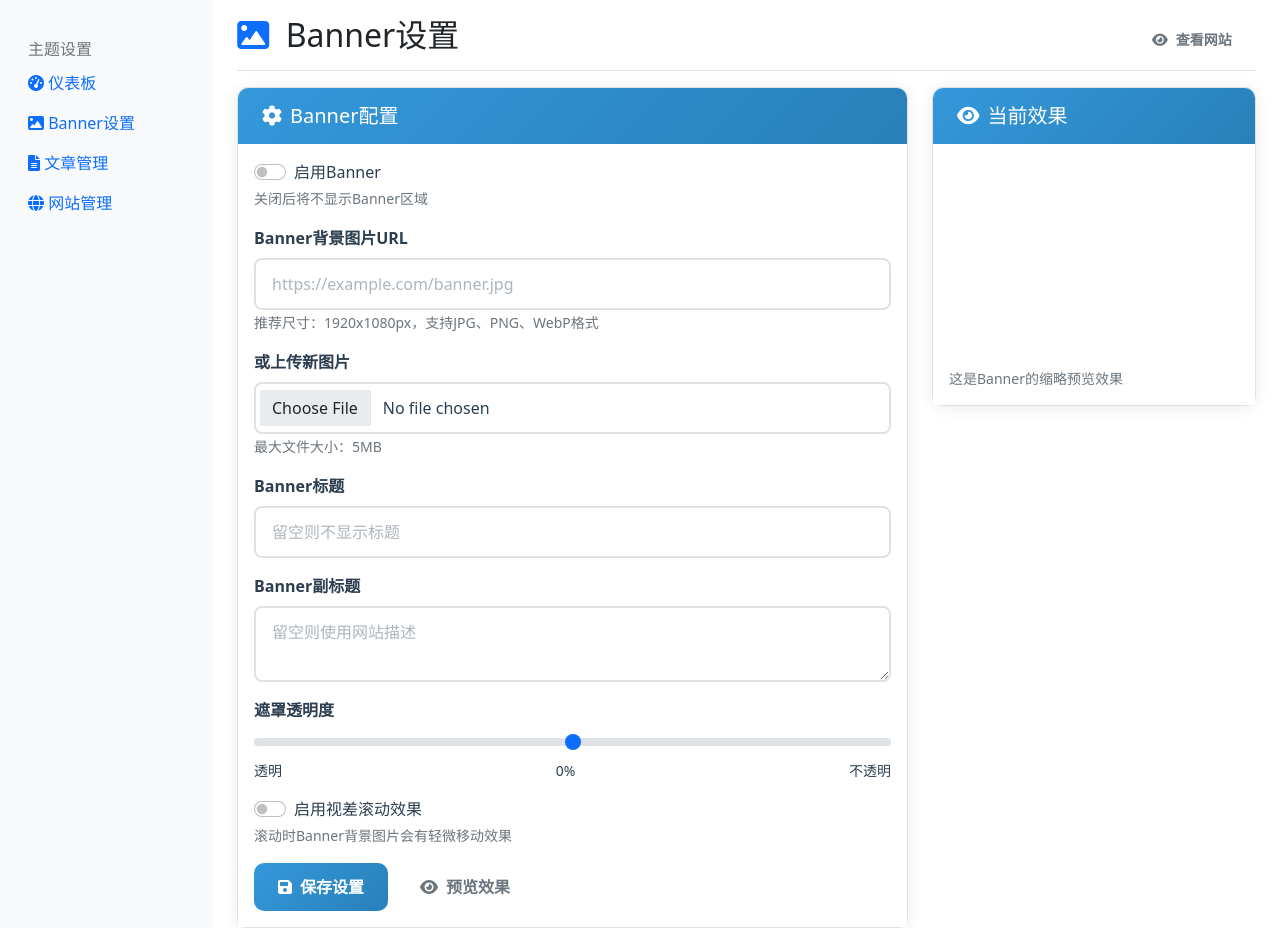
After one commit to ShourGG/boke, a PHP site: page /app/views/admin/banner/index.php in a window 1280 px wide. The commit adds this page. Run offline with PHP 8.4, Linux system fonts and the light colour scheme; the template is opened without the code that fills it, so the values that code supplies are empty; some libraries are stand-ins or nearby versions.

Commit message:
Add Banner management system: admin panel for custom banner images, settings, and scroll arrow fix

```diff
--- a/app/core/Router.php
+++ b/app/core/Router.php
@@ -81,6 +81,12 @@ class Router
         $this->addRoute('admin/websites/edit/{id}', 'AdminWebsiteController@edit');
         $this->addRoute('admin/websites/delete/{id}', 'AdminWebsiteController@delete');
         $this->addRoute('admin/websites/batch-action', 'AdminWebsiteController@batchAction');
+
+        // Admin Banner Management
+        $this->addRoute('admin/banner', 'BannerController@index');
+        $this->addRoute('admin/banner/update', 'BannerController@update');
+        $this->addRoute('admin/banner/preview', 'BannerController@preview');
+        $this->addRoute('admin/banner/settings', 'BannerController@getSettings');
 
         // Admin Settings
         $this->addRoute('admin/settings', 'AdminSettingsController@index');
--- /dev/null
+++ b/app/views/admin/banner/index.php
@@ -0,0 +1,230 @@
+<!DOCTYPE html>
+<html lang="zh-CN">
+<head>
+    <meta charset="UTF-8">
+    <meta name="viewport" content="width=device-width, initial-scale=1.0">
+    <title><?= $data['title'] ?></title>
+    <link href="https://cdn.jsdelivr.net/npm/bootstrap@5.1.3/dist/css/bootstrap.min.css" rel="stylesheet">
+    <link rel="stylesheet" href="https://cdnjs.cloudflare.com/ajax/libs/font-awesome/6.0.0/css/all.min.css">
+    <link rel="stylesheet" href="<?= SITE_URL ?>/public/css/admin.css">
+</head>
+<body>
+    <div class="container-fluid">
+        <div class="row">
+            <!-- 侧边栏 -->
+            <nav class="col-md-3 col-lg-2 d-md-block bg-light sidebar">
+                <div class="position-sticky pt-3">
+                    <h6 class="sidebar-heading d-flex justify-content-between align-items-center px-3 mt-4 mb-1 text-muted">
+                        <span>主题设置</span>
+                    </h6>
+                    <ul class="nav flex-column">
+                        <li class="nav-item">
+                            <a class="nav-link" href="<?= SITE_URL ?>/admin">
+                                <i class="fas fa-tachometer-alt"></i> 仪表板
+                            </a>
+                        </li>
+                        <li class="nav-item">
+                            <a class="nav-link active" href="<?= SITE_URL ?>/admin/banner">
+                                <i class="fas fa-image"></i> Banner设置
+                            </a>
+                        </li>
+                        <li class="nav-item">
+                            <a class="nav-link" href="<?= SITE_URL ?>/admin/posts">
+                                <i class="fas fa-file-alt"></i> 文章管理
+                            </a>
+                        </li>
+                        <li class="nav-item">
+                            <a class="nav-link" href="<?= SITE_URL ?>/admin/websites">
+                                <i class="fas fa-globe"></i> 网站管理
+                            </a>
+                        </li>
+                    </ul>
+                </div>
+            </nav>
+
+            <!-- 主内容区域 -->
+            <main class="col-md-9 ms-sm-auto col-lg-10 px-md-4">
+                <div class="d-flex justify-content-between flex-wrap flex-md-nowrap align-items-center pt-3 pb-2 mb-3 border-bottom">
+                    <h1 class="h2">
+                        <i class="fas fa-image text-primary me-2"></i>
+                        Banner设置
+                    </h1>
+                    <div class="btn-toolbar mb-2 mb-md-0">
+                        <a href="<?= SITE_URL ?>" class="btn btn-outline-secondary btn-sm">
+                            <i class="fas fa-eye"></i> 查看网站
+                        </a>
+                    </div>
+                </div>
+
+                <!-- Flash Messages -->
+                <?php if (isset($_SESSION['flash'])): ?>
+                    <?php foreach ($_SESSION['flash'] as $type => $message): ?>
+                        <div class="alert alert-<?= $type === 'error' ? 'danger' : $type ?> alert-dismissible fade show">
+                            <?= htmlspecialchars($message) ?>
+                            <button type="button" class="btn-close" data-bs-dismiss="alert"></button>
+                        </div>
+                    <?php endforeach; ?>
+                    <?php unset($_SESSION['flash']); ?>
+                <?php endif; ?>
+
+                <!-- Banner设置表单 -->
+                <div class="row">
+                    <div class="col-lg-8">
+                        <div class="card">
+                            <div class="card-header">
+                                <h5 class="card-title mb-0">
+                                    <i class="fas fa-cog me-2"></i>Banner配置
+                                </h5>
+                            </div>
+                            <div class="card-body">
+                                <form action="<?= SITE_URL ?>/admin/banner/update" method="POST" enctype="multipart/form-data">
+                                    <!-- Banner启用状态 -->
+                                    <div class="mb-3">
+                                        <div class="form-check form-switch">
+                                            <input class="form-check-input" type="checkbox" id="banner_enabled" name="banner_enabled"
+                                                   <?= $data['settings']['banner_enabled'] ? 'checked' : '' ?>>
+                                            <label class="form-check-label" for="banner_enabled">
+                                                启用Banner
+                                            </label>
+                                        </div>
+                                        <small class="form-text text-muted">关闭后将不显示Banner区域</small>
+                                    </div>
+
+                                    <!-- Banner图片 -->
+                                    <div class="mb-3">
+                                        <label for="banner_image" class="form-label">Banner背景图片URL</label>
+                                        <input type="url" class="form-control" id="banner_image" name="banner_image"
+                                               value="<?= htmlspecialchars($data['settings']['banner_image']) ?>"
+                                               placeholder="https://example.com/banner.jpg">
+                                        <small class="form-text text-muted">推荐尺寸：1920x1080px，支持JPG、PNG、WebP格式</small>
+                                    </div>
+
+                                    <!-- 或上传图片 -->
+                                    <div class="mb-3">
+                                        <label for="banner_image_file" class="form-label">或上传新图片</label>
+                                        <input type="file" class="form-control" id="banner_image_file" name="banner_image_file"
+                                               accept="image/jpeg,image/png,image/gif,image/webp">
+                                        <small class="form-text text-muted">最大文件大小：5MB</small>
+                                    </div>
+
+                                    <!-- Banner标题 -->
+                                    <div class="mb-3">
+                                        <label for="banner_title" class="form-label">Banner标题</label>
+                                        <input type="text" class="form-control" id="banner_title" name="banner_title"
+                                               value="<?= htmlspecialchars($data['settings']['banner_title']) ?>"
+                                               placeholder="留空则不显示标题">
+                                    </div>
+
+                                    <!-- Banner副标题 -->
+                                    <div class="mb-3">
+                                        <label for="banner_subtitle" class="form-label">Banner副标题</label>
+                                        <textarea class="form-control" id="banner_subtitle" name="banner_subtitle" rows="2"
+                                                  placeholder="留空则使用网站描述"><?= htmlspecialchars($data['settings']['banner_subtitle']) ?></textarea>
+                                    </div>
+
+                                    <!-- 遮罩透明度 -->
+                                    <div class="mb-3">
+                                        <label for="overlay_opacity" class="form-label">遮罩透明度</label>
+                                        <input type="range" class="form-range" id="overlay_opacity" name="overlay_opacity"
+                                               min="0" max="1" step="0.05" value="<?= $data['settings']['overlay_opacity'] ?>">
+                                        <div class="d-flex justify-content-between">
+                                            <small>透明</small>
+                                            <small id="opacity_value"><?= round($data['settings']['overlay_opacity'] * 100) ?>%</small>
+                                            <small>不透明</small>
+                                        </div>
+                                    </div>
+
+                                    <!-- 视差效果 -->
+                                    <div class="mb-3">
+                                        <div class="form-check form-switch">
+                                            <input class="form-check-input" type="checkbox" id="parallax_enabled" name="parallax_enabled"
+                                                   <?= $data['settings']['parallax_enabled'] ? 'checked' : '' ?>>
+                                            <label class="form-check-label" for="parallax_enabled">
+                                                启用视差滚动效果
+                                            </label>
+                                        </div>
+                                        <small class="form-text text-muted">滚动时Banner背景图片会有轻微移动效果</small>
+                                    </div>
+
+                                    <div class="d-flex gap-2">
+                                        <button type="submit" class="btn btn-primary">
+                                            <i class="fas fa-save"></i> 保存设置
+                                        </button>
+                                        <button type="button" class="btn btn-outline-secondary" onclick="previewBanner()">
+                                            <i class="fas fa-eye"></i> 预览效果
+                                        </button>
+                                    </div>
+                                </form>
+                            </div>
+                        </div>
+                    </div>
+
+                    <!-- 预览区域 -->
+                    <div class="col-lg-4">
+                        <div class="card">
+                            <div class="card-header">
+                                <h5 class="card-title mb-0">
+                                    <i class="fas fa-eye me-2"></i>当前效果
+                                </h5>
+                            </div>
+                            <div class="card-body">
+                                <div class="banner-preview" style="height: 200px; position: relative; overflow: hidden; border-radius: 8px;">
+                                    <div style="background: url('<?= htmlspecialchars($data['settings']['banner_image']) ?>') no-repeat center center;
+                                                background-size: cover; width: 100%; height: 100%; position: absolute;">
+                                        <div style="position: absolute; width: 100%; height: 100%;
+                                                    background-color: rgba(0, 0, 0, <?= $data['settings']['overlay_opacity'] ?>);
+                                                    display: flex; align-items: center; justify-content: center;">
+                                            <div class="text-center text-white">
+                                                <?php if ($data['settings']['banner_title']): ?>
+                                                    <h6><?= htmlspecialchars($data['settings']['banner_title']) ?></h6>
+                                                <?php endif; ?>
+                                                <small><?= htmlspecialchars($data['settings']['banner_subtitle'] ?: SITE_DESCRIPTION) ?></small>
+                                            </div>
+                                        </div>
+                                    </div>
+                                </div>
+                                <small class="text-muted mt-2 d-block">这是Banner的缩略预览效果</small>
+                            </div>
+                        </div>
+                    </div>
+                </div>
+            </main>
+        </div>
+    </div>
+
+    <script src="https://cdn.jsdelivr.net/npm/bootstrap@5.1.3/dist/js/bootstrap.bundle.min.js"></script>
+    <script>
+        // 透明度滑块实时更新
+        document.getElementById('overlay_opacity').addEventListener('input', function() {
+            document.getElementById('opacity_value').textContent = Math.round(this.value * 100) + '%';
+        });
+
+        // 预览功能
+        function previewBanner() {
+            const form = document.querySelector('form');
+            const formData = new FormData(form);
+
+            // 创建预览表单
+            const previewForm = document.createElement('form');
+            previewForm.method = 'POST';
+            previewForm.action = '<?= SITE_URL ?>/admin/banner/preview';
+            previewForm.target = '_blank';
+
+            // 添加表单数据
+            for (let [key, value] of formData.entries()) {
+                if (key !== 'banner_image_file') { // 排除文件上传
+                    const input = document.createElement('input');
+                    input.type = 'hidden';
+                    input.name = key;
+                    input.value = value;
+                    previewForm.appendChild(input);
+                }
+            }
+
+            document.body.appendChild(previewForm);
+            previewForm.submit();
+            document.body.removeChild(previewForm);
+        }
+    </script>
+</body>
+</html>
```
Also changed, not shown: app/controllers/BannerController.php (added, +116 -0 lines), app/models/BannerSettings.php (added, +148 -0 lines), app/views/layouts/main.php (+19 -3 lines), database/migrations/create_banner_settings.sql (added, +21 -0 lines), migrate_banner.php (added, +20 -0 lines), public/css/style.css (+9 -0 lines).
